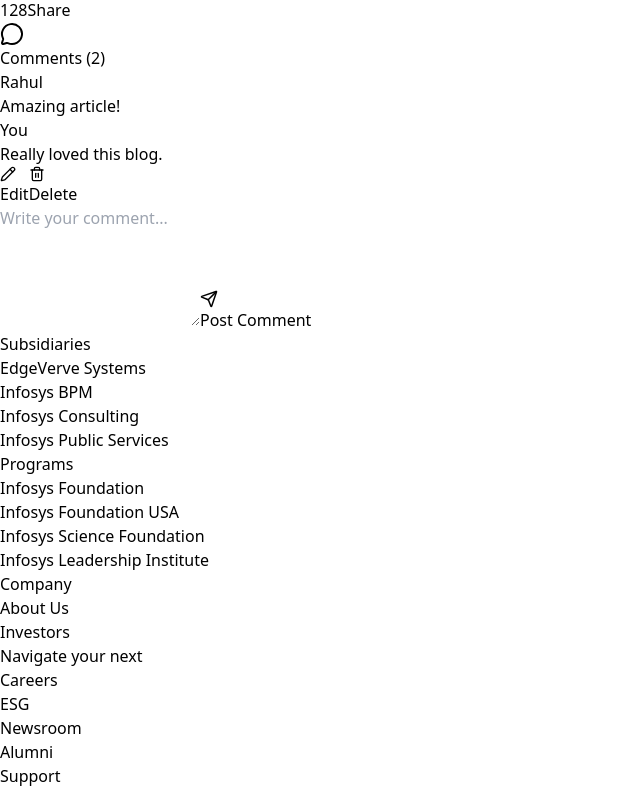
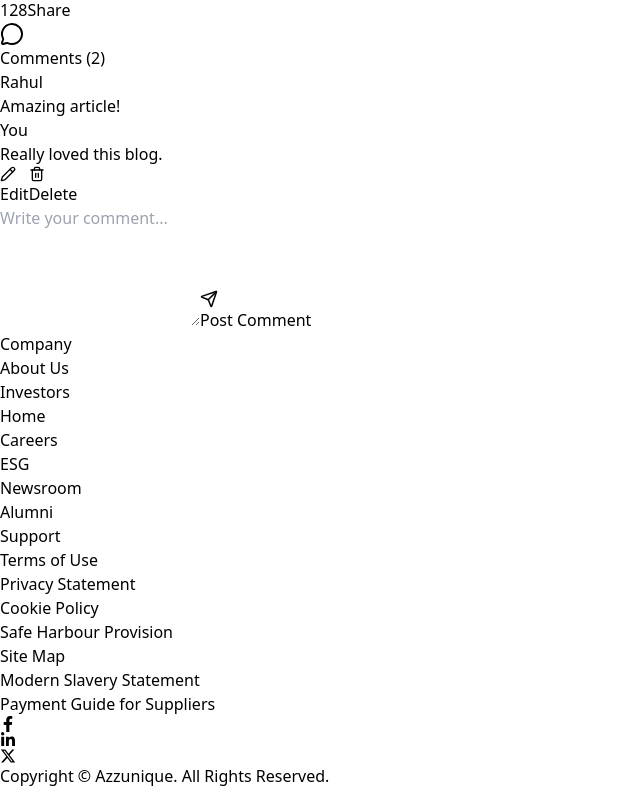
Before and after one commit to AgCode18/Company-Project, a React app in the folder frontend/: page /blog in a window 1280 px wide. Shown: the part 2000-2792 px from the top of the page, without its empty margins (0-640 px from the left). Built offline with nearby package versions, Linux system fonts and the light colour scheme; the HTML template or start-up script is replaced by a standard one.

Commit message:
Update footer links and add package-lock.json

```diff
--- a/frontend/src/components/Footer/Footer.jsx
+++ b/frontend/src/components/Footer/Footer.jsx
@@ -44,7 +44,7 @@
       <div className="max-w-7xl mx-auto px-2 py-5">
         <div className="grid grid-cols-1 md:grid-cols-2 lg:grid-cols-4 gap-12">
           {/* Subsidiaries */}
-
+{/*
           <div>
             <h3 className="text-2xl font-medium text-[#2d3f7c] mb-8">
               Subsidiaries
@@ -72,10 +72,10 @@
                 </AnimatedLink>
               </li>
             </ul>
-          </div>
+          </div> */}
 
           {/* Programs */}
-          <div>
+          {/* <div>
             <h3 className="text-2xl font-medium text-[#2d3f7c] mb-8">
               Programs
             </h3>
@@ -101,7 +101,7 @@
                 </AnimatedLink>
               </li>
             </ul>
-          </div>
+          </div> */}
 
           {/* Company */}
           <div>
@@ -118,7 +118,7 @@
               </li>
               <li>
                 <AnimatedLink to="/navigate-next">
-                  Navigate your next
+                  Home
                 </AnimatedLink>
               </li>
               <li>
--- a/frontend/src/components/Header/Header.jsx
+++ b/frontend/src/components/Header/Header.jsx
@@ -4,7 +4,7 @@
   "https://www.infosys.com//content/dam/infosys-web/en/hero-video/leon-navigate-ai.mp4";
 
 const navLinks = [
-  { to: "/", label: "Navigate your next", end: true },
+  { to: "/", label: "Home", end: true },
   { to: "/services", label: "Services" },
   { to: "/about", label: "About Us" },
   { to: "/blog", label: "Blog" },
```
Also changed, not shown: 1 other file (tests, documents, lock files or other folders).
